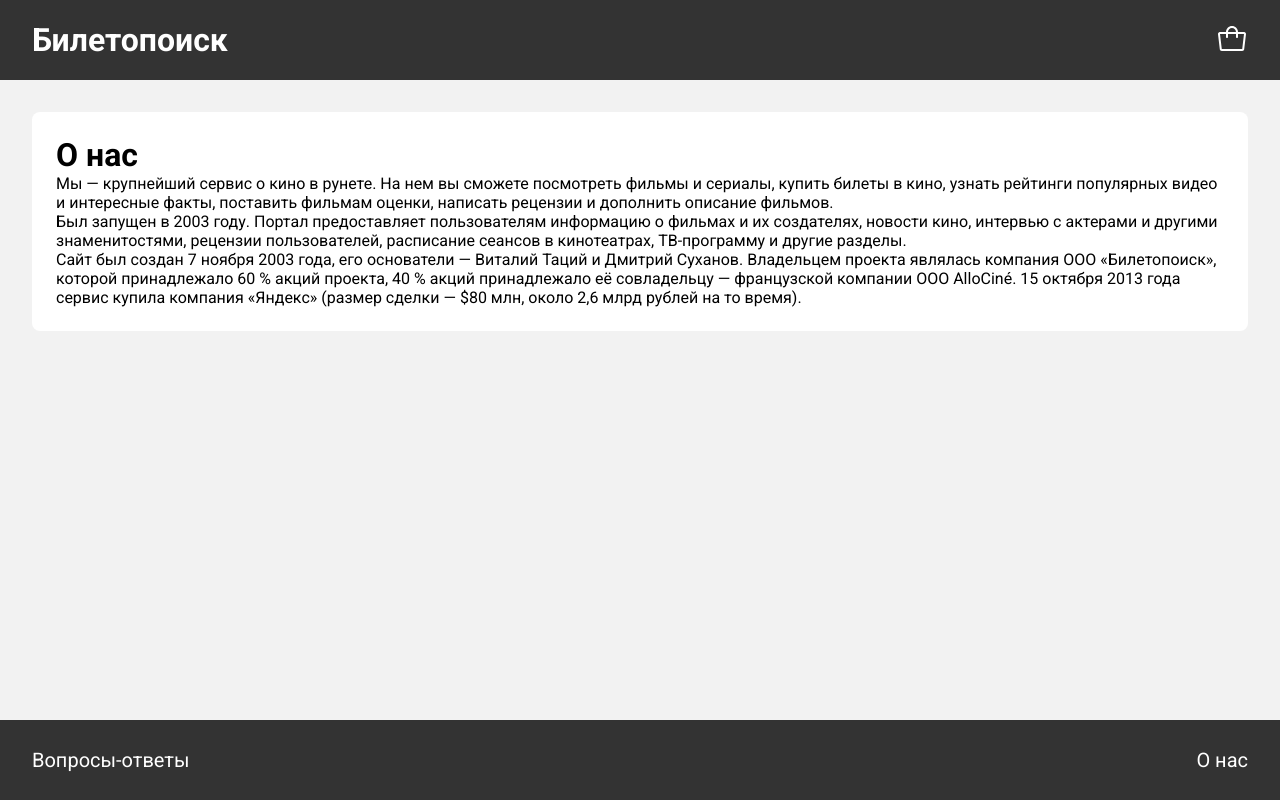
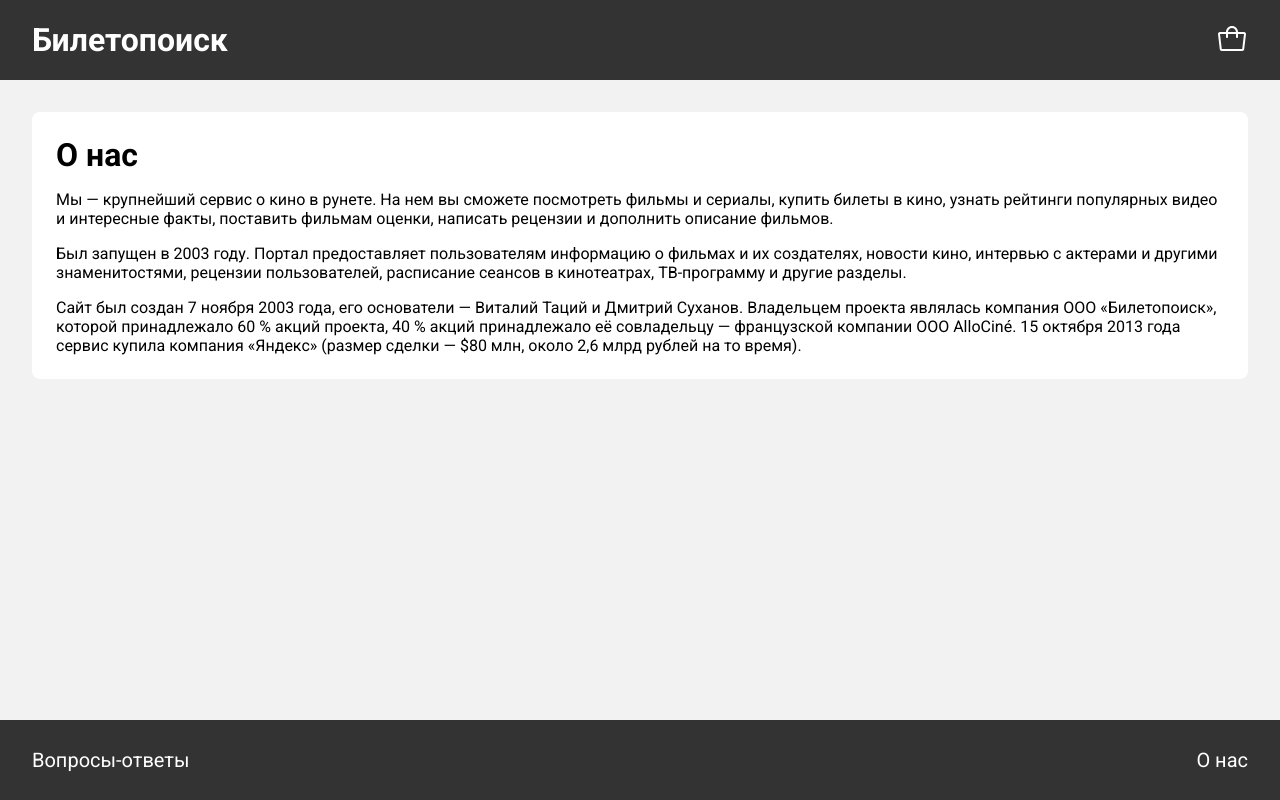
Before and after one commit to MaximFedarau/Biletopoisk, a Next.js app: page /about in a window 1280 px wide. Built offline with nearby package versions, Linux system fonts and the light colour scheme.

Commit message:
fix: bottom footer 1) Update footer styles so that it always sits at the bottom of the page. 2) Update Card component styles & props.

```diff
--- a/src/app/about/page.tsx
+++ b/src/app/about/page.tsx
@@ -1,33 +1,39 @@
-import { NextPage } from "next";
+import { NextPage, Metadata } from "next";
 
 import styles from "./styles.module.scss";
 
 import { Card } from "@/components";
 
+export const metadata: Metadata = {
+  title: "О нас",
+};
+
 const Page: NextPage = () => {
   return (
     <main className={styles.container}>
-      <Card title="О нас">
+      <Card title="О нас" className={styles.container__card}>
+        <div className={styles.container__description}>
           <p>
             Мы — крупнейший сервис о кино в рунете. На нем вы сможете посмотреть
             фильмы и сериалы, купить билеты в кино, узнать рейтинги популярных
-          видео и интересные факты, поставить фильмам оценки, написать рецензии
-          и дополнить описание фильмов.
+            видео и интересные факты, поставить фильмам оценки, написать
+            рецензии и дополнить описание фильмов.
           </p>
           <p>
-          Был запущен в 2003 году. Портал предоставляет пользователям информацию
-          о фильмах и их создателях, новости кино, интервью с актерами и другими
-          знаменитостями, рецензии пользователей, расписание сеансов в
-          кинотеатрах, ТВ-программу и другие разделы.
+            Был запущен в 2003 году. Портал предоставляет пользователям
+            информацию о фильмах и их создателях, новости кино, интервью с
+            актерами и другими знаменитостями, рецензии пользователей,
+            расписание сеансов в кинотеатрах, ТВ-программу и другие разделы.
           </p>
           <p>
             Сайт был создан 7 ноября 2003 года, его основатели — Виталий Таций и
             Дмитрий Суханов. Владельцем проекта являлась компания ООО
             «Билетопоиск», которой принадлежало 60 % акций проекта, 40 % акций
             принадлежало её совладельцу — французской компании ООО AlloCiné. 15
-          октября 2013 года сервис купила компания «Яндекс» (размер сделки — $80
-          млн, около 2,6 млрд рублей на то время).
+            октября 2013 года сервис купила компания «Яндекс» (размер сделки —
+            $80 млн, около 2,6 млрд рублей на то время).
           </p>
+        </div>
       </Card>
     </main>
   );
--- a/src/app/about/styles.module.scss
+++ b/src/app/about/styles.module.scss
@@ -1,4 +1,13 @@
 .container {
-    height: 100%;
     padding: $size-16;
 }
+
+.container__card {
+    gap: $size-8;
+}
+
+.container__description {
+    display: flex;
+    flex-direction: column;
+    gap: $size-8;
+}
--- a/src/app/globals.scss
+++ b/src/app/globals.scss
@@ -4,11 +4,11 @@
   margin: 0;
 }
 
-html,
 body {
-  max-width: 100vw;
+  display: flex;
+  flex-direction: column;
+  min-height: 100vh;
   background-color: $gray-0;
-  height: calc(100% - $size-40); /* minus footer */
 }
 
 a {
--- a/src/components/Cards/Card/index.tsx
+++ b/src/components/Cards/Card/index.tsx
@@ -1,14 +1,16 @@
 import { FC, PropsWithChildren } from "react";
+import classNames from "classnames";
 
 import styles from "./styles.module.scss";
 
 interface Props extends PropsWithChildren {
   title: string;
+  className?: string;
 }
 
-export const Card: FC<Props> = ({ title, children }) => {
+export const Card: FC<Props> = ({ title, className, children }) => {
   return (
-    <div className={styles.container}>
+    <div className={classNames(styles.container, className)}>
       <p className={styles.container__title}>{title}</p>
       {children}
     </div>
--- a/src/components/Cards/Card/styles.module.scss
+++ b/src/components/Cards/Card/styles.module.scss
@@ -1,4 +1,6 @@
 .container {
+    display: flex;
+    flex-direction: column;
     width: 100%;
     background-color: $white;
     padding: $size-12;
--- a/src/components/Layout/Footer/styles.module.scss
+++ b/src/components/Layout/Footer/styles.module.scss
@@ -1,5 +1,6 @@
 .footer {
     @include layout-container;
+    margin-top: auto;
 }
 
 .footer__text {
```
Lines whose indentation alone changed are shown as unchanged.
